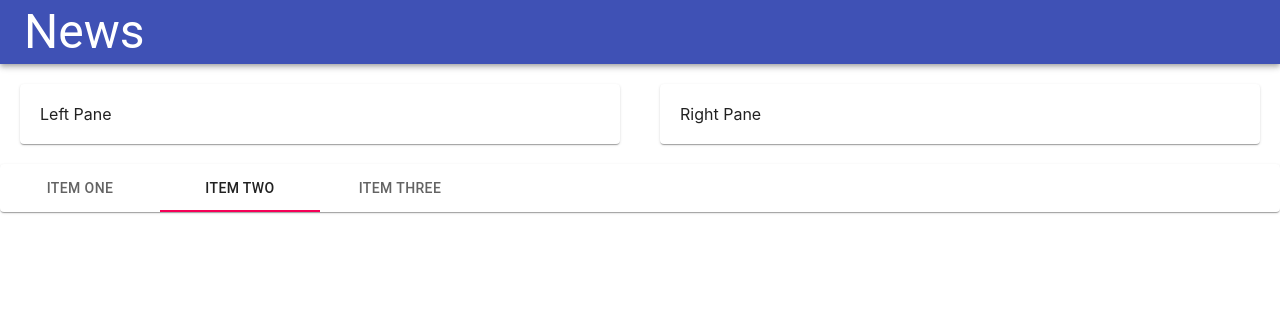
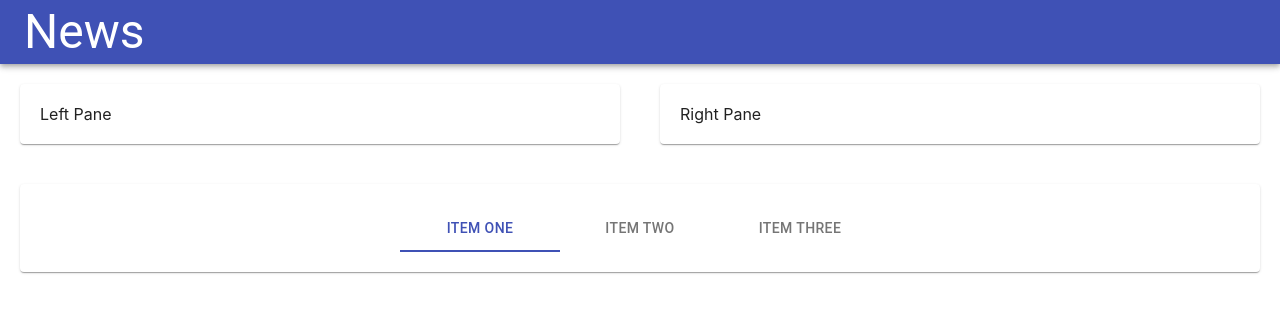
Before and after one commit to hdoshi2/exercise-data, a React (Create React App) app: page / in a window 1280 px wide. Shown: the top 312 px of the page. Built offline with nearby package versions, Linux system fonts and the light colour scheme.

Commit message:
style: updated footer styling

```diff
--- a/src/components/layouts/Footer.js
+++ b/src/components/layouts/Footer.js
@@ -1,17 +1,31 @@
 import React from "react";
 import { Paper, Tabs, Tab } from "@material-ui/core";
+import { makeStyles } from "@material-ui/core/styles";
 
+const useStyles = makeStyles({
+  root: {
+    padding: 20,
+    margin: 20
+  }
+});
 
 const Footer = () => {
+  let classes = useStyles();
   return (
-    <Paper>
-      <Tabs value={1} aria-label="simple tabs example">
-          <Tab label="Item One"/>
-          <Tab label="Item Two" />
-          <Tab label="Item Three" />
-        </Tabs>
+    <Paper className={classes.root}>
+      <Tabs
+        value={0}
+        // onChange={handleChange}
+        indicatorColor="primary"
+        textColor="primary"
+        centered
+        padding="40px"
+      >
+        <Tab label="Item One" />
+        <Tab label="Item Two" />
+        <Tab label="Item Three" />
+      </Tabs>
     </Paper>
   );
 };
-
 export default Footer;
```
